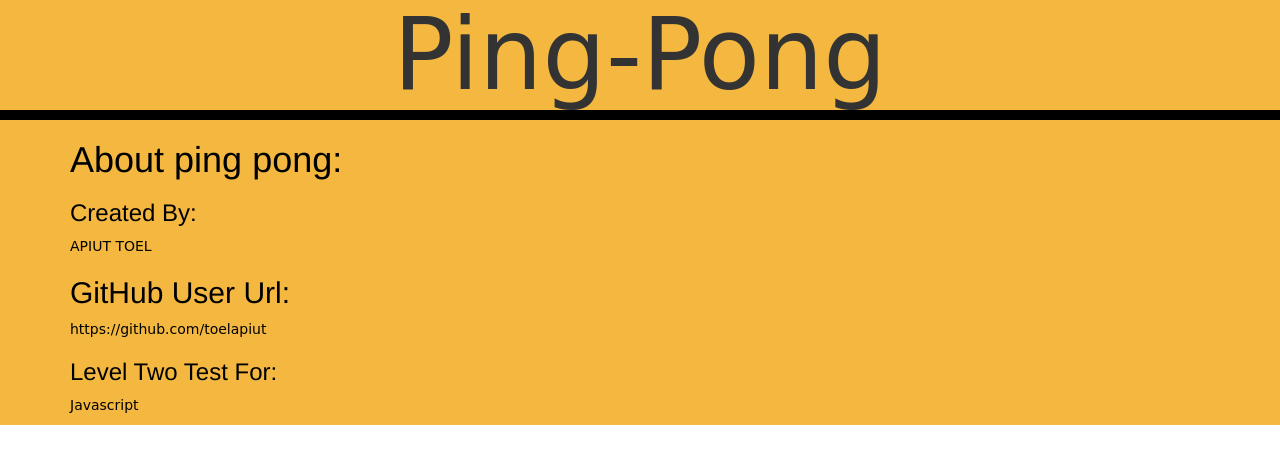
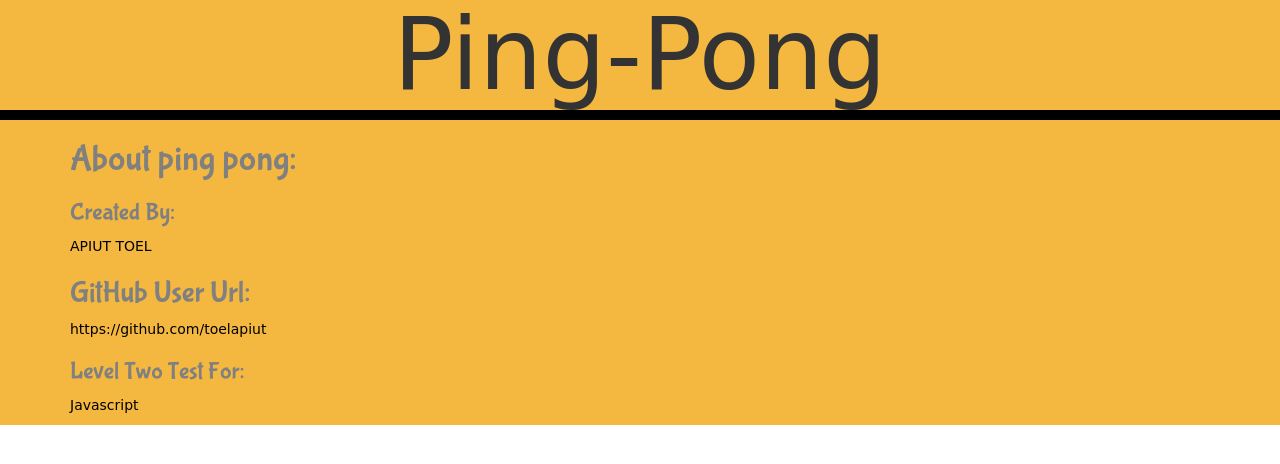
Before and after one commit to toelapiut/Ping-pong, a plain HTML site: page index.html in a window 1280 px wide. Drawn offline with nearby package versions, Linux system fonts and the light colour scheme; a web font is replaced by a local one.

Commit message:
styling the wordings

```diff
--- a/css/styles.css
+++ b/css/styles.css
@@ -18,3 +18,29 @@
 	font-family: 'Merienda One', cursive;
 
 }
+
+#about-h1{
+	color: grey;
+	font-family: 'Bubblegum Sans', cursive;
+}
+
+#part1{
+	color: grey;
+	font-family: 'Bubblegum Sans', cursive;
+}
+#part2{
+	color: grey;
+	font-family: 'Bubblegum Sans', cursive;
+}
+
+#display{
+	padding-right: 500px;
+}
+#starter{
+	color: grey;
+	font-family: 'Bubblegum Sans', cursive;
+}
+#part3{
+	color: grey;
+	font-family: 'Bubblegum Sans', cursive;
+}
```
